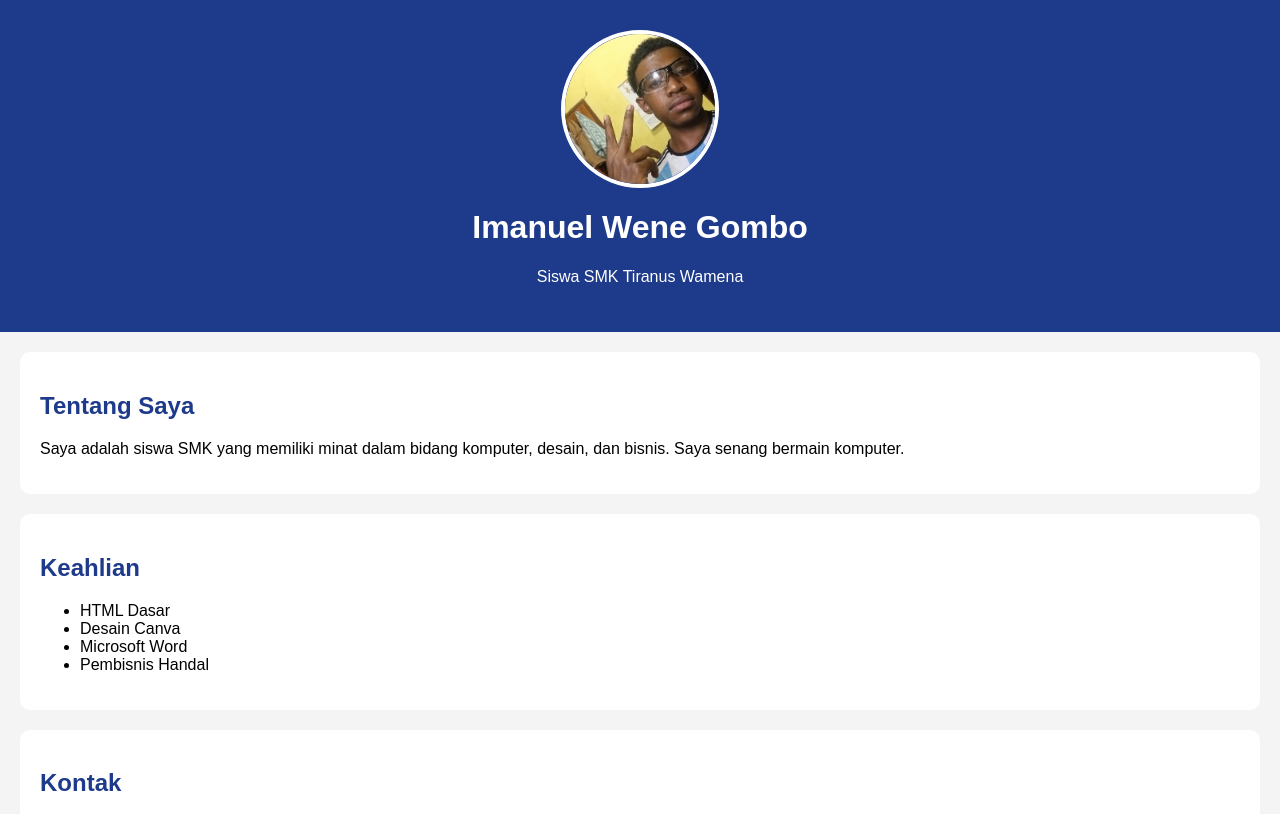
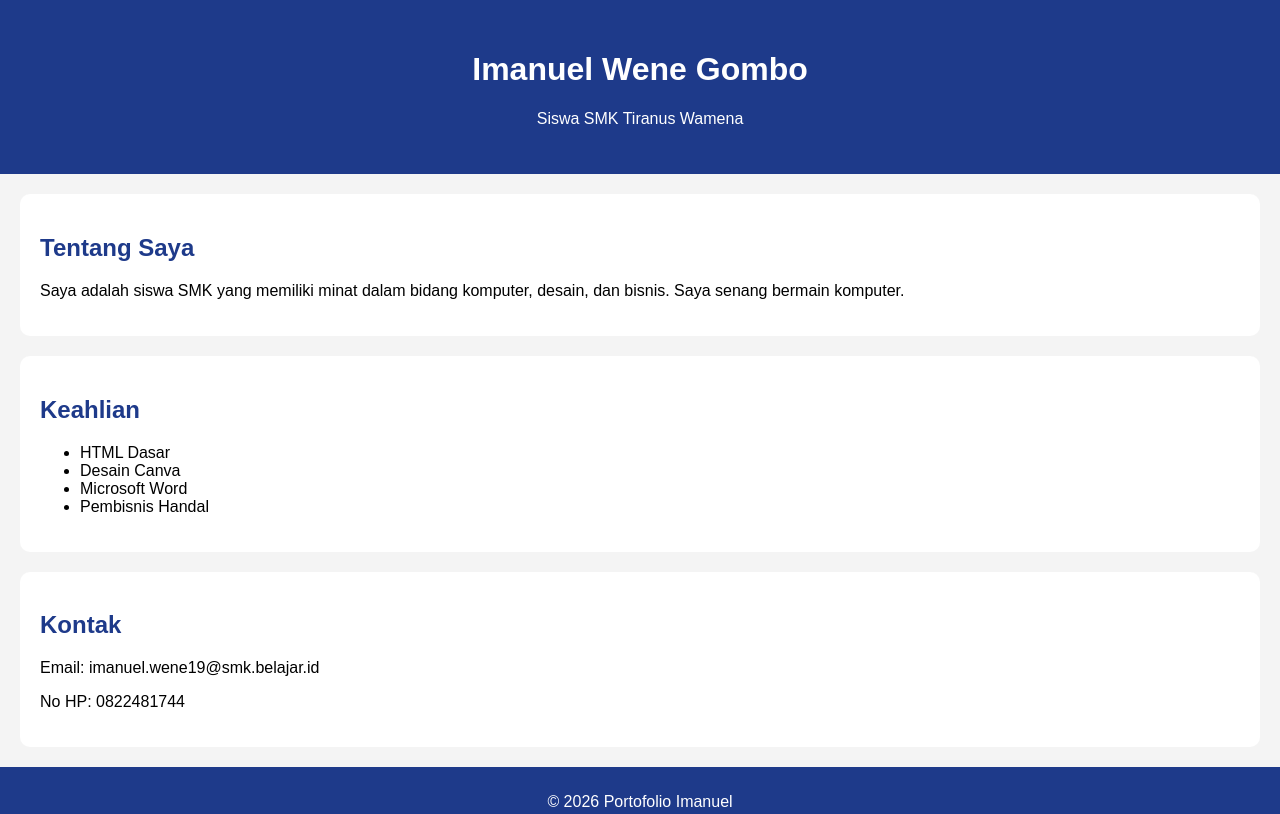
Before and after one commit to Yondaime-Hokage6-hash/Imanuel-Profil, a plain HTML site: page index.html in a window 1280 px wide. Shown: the top 814 px of the page. Drawn offline with Linux system fonts and the light colour scheme.

Commit message:
Update index.html

```diff
--- a/index.html
+++ b/index.html
@@ -49,7 +49,7 @@
             margin-top: 20px;
         }
 
-        img {
+        png {
             width: 150px;
             border-radius: 50%;
         }
@@ -58,7 +58,7 @@
 <body>
 
     <header>
-        <img src="de3102d8-3a91-4568-a052-b9b38780cc85.png" alt="Foto Imanuel Wene Gombo">
+        <png src="de3102d8-3a91-4568-a052-b9b38780cc85.png" alt="Foto Imanuel Wene Gombo">
         <h1>Imanuel Wene Gombo</h1>
         <p>Siswa SMK Tiranus Wamena</p>
     </header>
```
